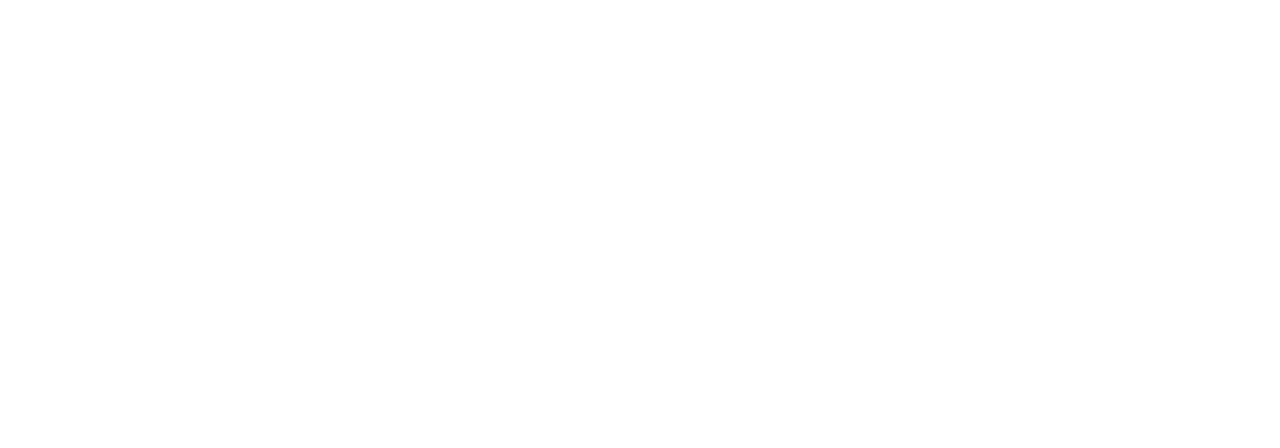
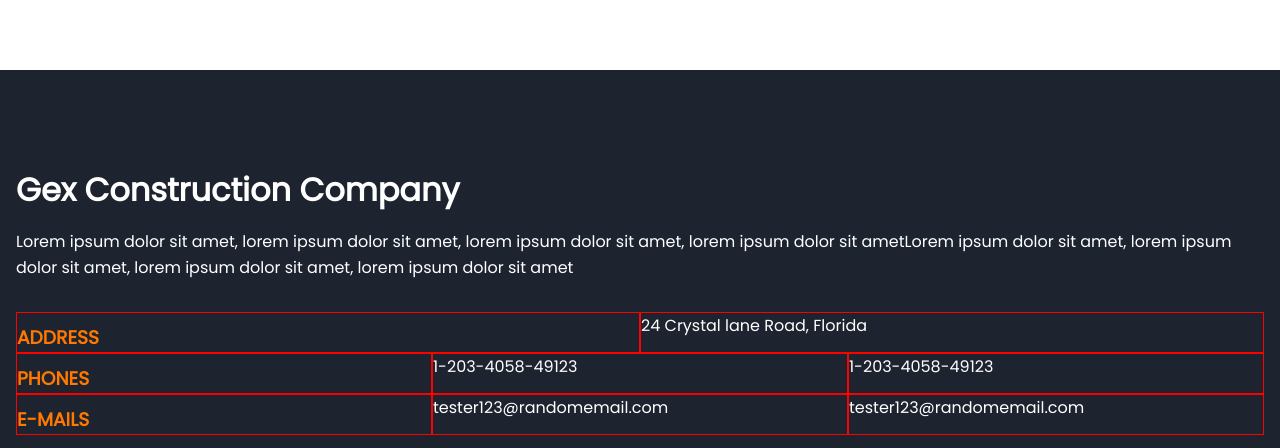
Before and after one commit to cerlans/Construction-Site-Redone, a React (Create React App) app: page / in a window 1280 px wide. Shown: the part 6546-6994 px from the top of the page. Before the commit the page ends 6616 px from the top, so only its background shows below. Built offline with nearby package versions, Linux system fonts and the light colour scheme.

Commit message:
2 files modified

```diff
--- a/src/Footer.js
+++ b/src/Footer.js
@@ -3,7 +3,28 @@
 function Footer(){
   return (
     <>
-      <div className='footer'></div>
+      <div className='footer'>
+        <div className='text' >
+        <h1>Gex Construction Company</h1>
+        <p>Lorem ipsum dolor sit amet, lorem ipsum dolor sit amet, lorem ipsum dolor sit amet, lorem ipsum dolor sit ametLorem ipsum dolor sit amet, lorem ipsum dolor sit amet, lorem ipsum dolor sit amet, lorem ipsum dolor sit amet</p>
+        </div>
+        <div className='contact-methods'>
+        <div className='sub-parent'>
+        <div><h3>Address</h3></div>
+        <div>24 Crystal lane Road, Florida</div>
+        </div>
+         <div className='sub-parent'>
+        <div><h3>Phones</h3></div>
+        <div>1-203-4058-49123</div>
+        <div>1-203-4058-49123</div>
+        </div>
+           <div className='sub-parent'>
+        <div><h3>E-mails</h3></div>
+         <div>tester123@randomemail.com</div>
+         <div>tester123@randomemail.com</div>
+        </div>
+        </div>
+      </div>
     </>
   )
 }
--- a/src/style.css
+++ b/src/style.css
@@ -270,4 +270,35 @@
 
 .footer {
   width:100%;
+  height:auto;
+  background:#1d232f;
+  color:white;
+  text-align:left;
 }
+.footer .text {
+  display:inline-block;
+  padding:1rem;
+  margin-top:5rem;
+}
+.footer .text p {
+  margin-top:15px;
+}
+
+.footer .contact-methods {
+  display:block;
+  padding:1rem;
+}
+
+.sub-parent {
+  display:flex;
+flex-wrap:wrap;
+}
+.sub-parent div {
+   flex:1;
+   border:1px solid red;
+}
+.sub-parent h3 {
+  color:#FF7900;
+  margin-top:10px;
+  text-transform:uppercase;
+}
```
